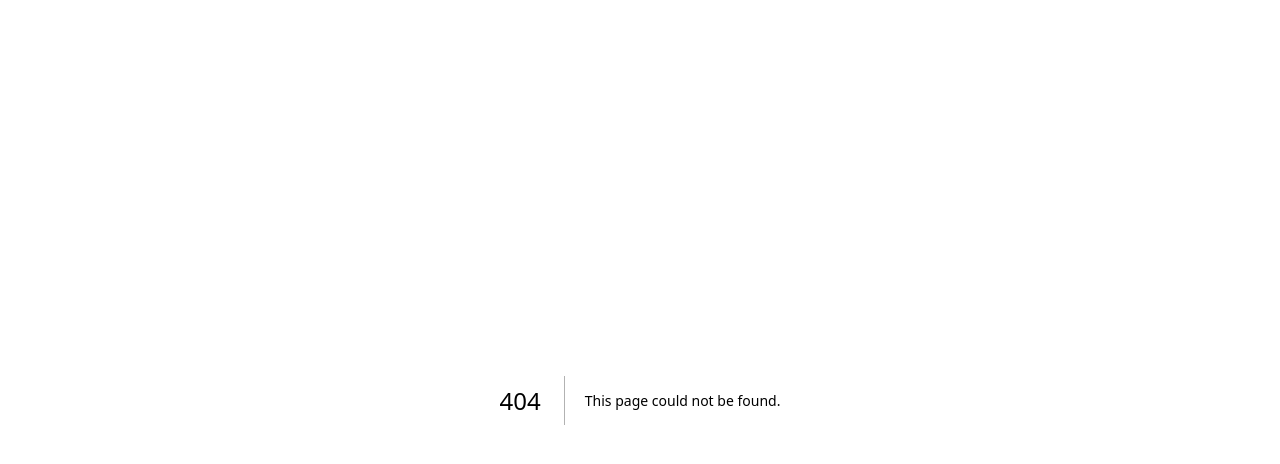
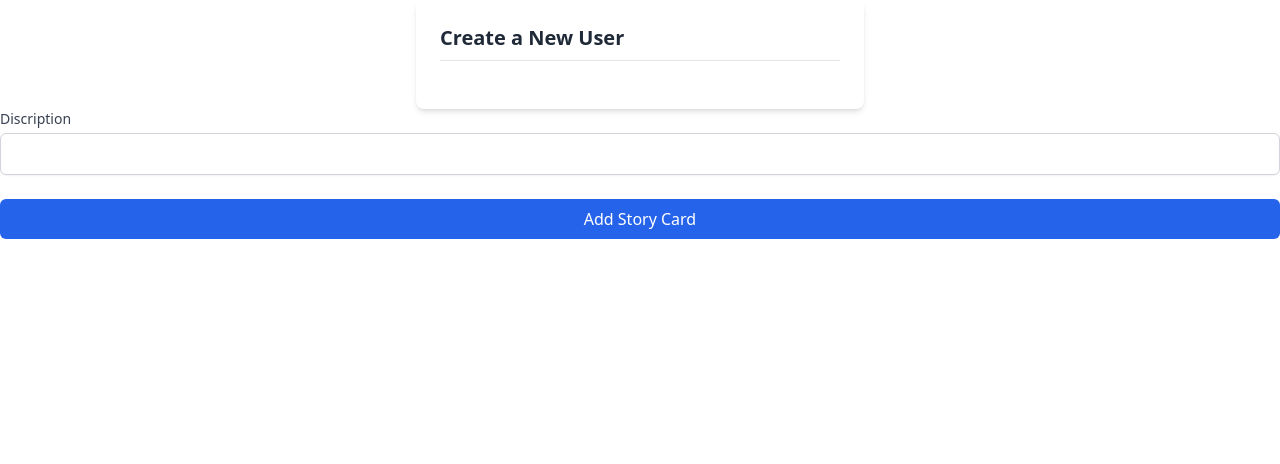
Before and after one commit to Luke-Peddle/TeamHealthDashBoard, a Next.js app in the folder team-health-dashboard-app/: page /dashbaord/manager/projects/1/StoryCard/AddStoryCard in a window 1280 px wide. Before the commit this address had no page. Shown: the top 464 px of the page. Built offline with nearby package versions, Linux system fonts and the light colour scheme.

Commit message:
Added the abbility to a story card in the front end

```diff
--- a/team-health-dashboard-app/pages/dashbaord/index.tsx
+++ b/team-health-dashboard-app/pages/dashbaord/index.tsx
@@ -14,7 +14,7 @@ const user = {
 };
 
 export async function getServerSideProps() {
-
+  console.log('enter')
   try {
     const response = await axios.get(`http://localhost:4000/api/project/manager/${user.user_id}`);
     console.log(response.data);
--- /dev/null
+++ b/team-health-dashboard-app/pages/dashbaord/manager/projects/[id]/StoryCard/AddStoryCard.tsx
@@ -0,0 +1,90 @@
+import React, {useState} from 'react';
+import axios from 'axios'
+import { useRouter } from 'next/router';
+
+
+const AddStoryCard = () => {
+
+    const [description, setDiscription] = useState('');
+    const [message, setMessage] = useState({ text: '', type: '' });
+
+            const router = useRouter();
+
+
+
+    const handleSubmit = (e: React.FormEvent<HTMLFormElement>) => {
+
+         e.preventDefault();
+        const { id } = router.query;
+
+
+        const newStoryCard = {
+            discription: description,
+            project: id
+
+        }
+        console.log(newStoryCard);
+
+        setMessage({ text: 'Creating story card...', type: 'info' });
+
+        axios.post("http://localhost:4000/api/storyCard", newStoryCard)
+        .then(response => {
+            console.log('story card created successfully:', response.data);
+            setMessage({ text: 'story card created successfully!', type: 'success' });
+
+            setDiscription('');
+
+
+
+        })
+        .catch(error => {
+            console.error('There was an error creating the story card!', error);
+            setMessage({ text: 'Error creating story card', type: 'error' });
+        });
+    }
+
+  return (
+    <div>
+        <div>
+             <div className="bg-white rounded-lg shadow-md p-6 max-w-md mx-auto">
+            <h3 className="text-xl font-bold mb-6 text-gray-800 border-b pb-2">Create a New User</h3>
+
+            {message.text && (
+                <div className={`mb-4 p-2 rounded text-sm ${
+                    message.type === 'success' ? 'bg-green-100 text-green-800' :
+                    message.type === 'error' ? 'bg-red-100 text-red-800' :
+                    'bg-blue-100 text-blue-800'
+                }`}>
+                    {message.text}
+                </div>
+            )}
+            </div>
+            <form onSubmit={handleSubmit} className="space-y-4">
+                 <div>
+                    <label className="block text-sm font-medium text-gray-700 mb-1">
+                        Discription
+                    </label>
+                    <input
+                        type="text"
+                        value={description}
+                        onChange={(e) => setDiscription(e.target.value)}
+                        required
+                        className="w-full px-3 py-2 border border-gray-300 rounded-md shadow-sm focus:outline-none focus:ring-1 focus:ring-blue-500 focus:border-blue-500"
+                    />
+                </div>
+
+                 <div className="pt-2">
+                    <button
+                        type="submit"
+                        className="w-full bg-blue-600 hover:bg-blue-700 text-white font-medium py-2 px-4 rounded-md transition-colors duration-150 focus:outline-none focus:ring-2 focus:ring-blue-500 focus:ring-opacity-50"
+                    >
+                        Add Story Card
+                    </button>
+                </div>
+            </form>
+        </div>
+    </div>
+  )
+}
+
+export default AddStoryCard
--- a/team-health-dashboard-app/pages/dashbaord/manager/projects/[id]/index.tsx
+++ b/team-health-dashboard-app/pages/dashbaord/manager/projects/[id]/index.tsx
@@ -1,26 +1,57 @@
 import React from 'react'
 import axios from 'axios';
 import Sprint from './sprint/Sprint';
+import StoryCard from './StoryCard/StoryCard';
+import AddStoryCard from './StoryCard/AddStoryCard';
 
 export async function getServerSideProps(context) {
     const { id } = context.params;
 
     try {
-        [];
-      const projectResponse = await axios.get(`http://localhost:4000/api/project/manager/${id}`);
-      console.log(projectResponse.data);
-      const projects = projectResponse.data;
-      return { props: { projects } };
+
+      const projectResponse = await axios.get(`http://localhost:4000/api/project/${id}`);
+      const storyCardResponse = await axios.get(`http://localhost:4000/api/storyCard/project/${id}`)
+
+      const projectList = projectResponse.data;
+      const project = projectList[0]
+
+      const storyCards = storyCardResponse.data
+      console.log(storyCards)
+      return { props: { project, storyCards } };
     } catch (error) {
       console.error('Server-side fetch error:', error);
-      return { props: { projects: [],  } };
+      return { props: {  project: {}, storyCards: [] } };
     }
   }
 
-const index = () => {
+const index = ({project, storyCards}) => {
   return (
     <div>
-        <Sprint />
+            {project ? (
+                <div>
+                    <h1>{project.name }</h1>
+                    <p>Project ID: {project.id}</p>
+                </div>
+            ) : (
+                <p>No project data</p>
+            )}
+
+            <br/>
+            <div>
+
+            {storyCards && storyCards.length > 0 ? (
+                storyCards.map(storyCard => (
+                    <StoryCard key={storyCard.id} storyCard={storyCard} />
+                ))
+
+
+            ) : (
+                <p>No story cards</p>
+            )}
+            <AddStoryCard />
+
+            </div>
+
     </div>
   )
 }
--- a/team-health-dashboard-app/pages/dashbaord/manager/projects/[id]/sprint/Sprint.tsx
+++ b/team-health-dashboard-app/pages/dashbaord/manager/projects/[id]/sprint/Sprint.tsx
@@ -5,9 +5,7 @@ export async function getServerSideProps(context) {
     const { id } = context.params;
 
     try {
-        [];
-      const response = await axios.get(`http://localhost:4000/api/sprints/${id}`);
-      console.log(response.data);
+      const response = await axios.get(`http://localhost:4000/api/sprint/project/${id}`);
       const sprints = response.data;
       return { props: { sprints } };
     } catch (error) {
@@ -17,8 +15,10 @@ export async function getServerSideProps(context) {
   }
 
 const Sprint = (sprints) => {
+  console.log("sprints: " + sprints[0]);
   return (
-    <div>{sprints[0].start_date}</div>
+    // <div>{sprints[0].start_date}</div>
+    <div></div>
   )
 }
 
--- a/team-health-dashboard-app/pages/dashbaord/manager/projects/projectDetails.tsx
+++ b/team-health-dashboard-app/pages/dashbaord/manager/projects/projectDetails.tsx
@@ -18,7 +18,7 @@ const ProjectDetails = ({project}) => {
 
   return (
     <div className="group relative">
-            <a href ={`http://localhost:3000/dashbaord/manager/projects/id/${project.id}`} className="block">
+            <a href ={`http://localhost:3000/dashbaord/manager/projects/${project.id}`} className="block">
         <h3>{project.name}</h3>
         </a>
 
```
